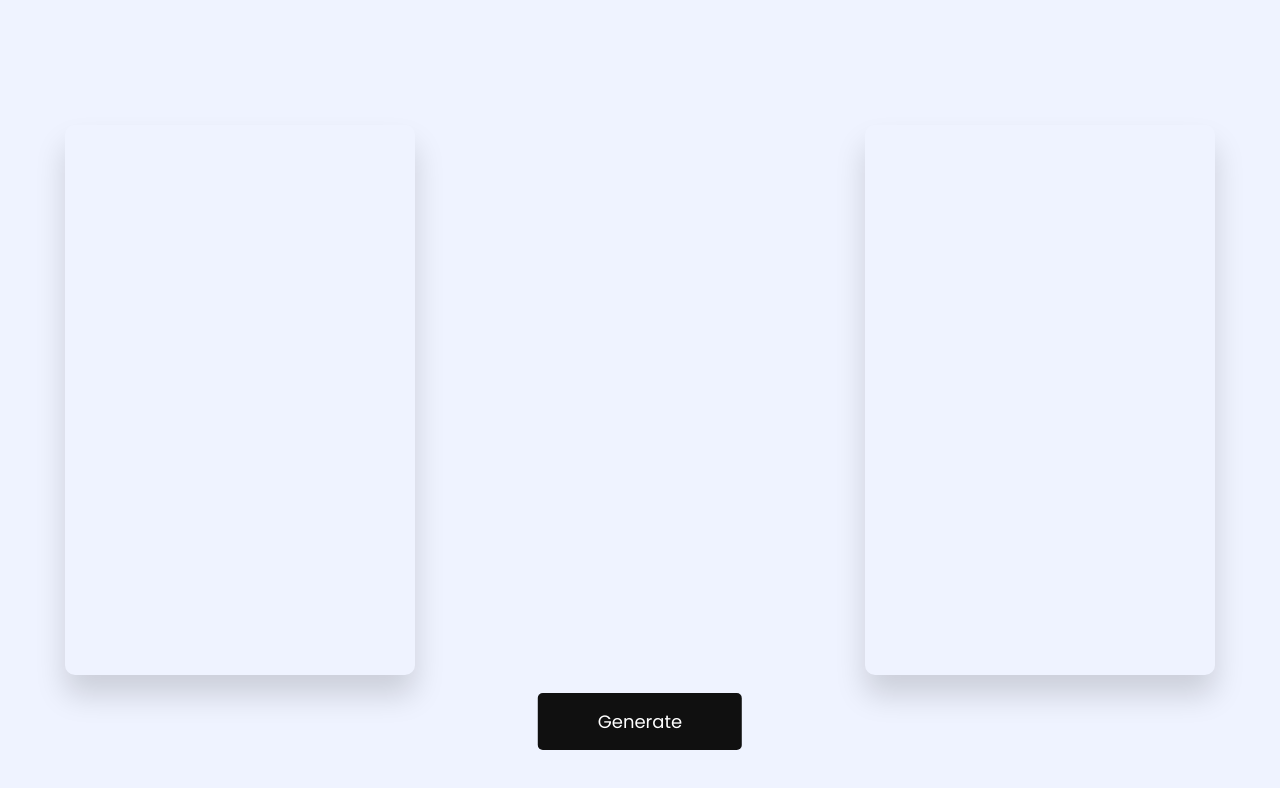
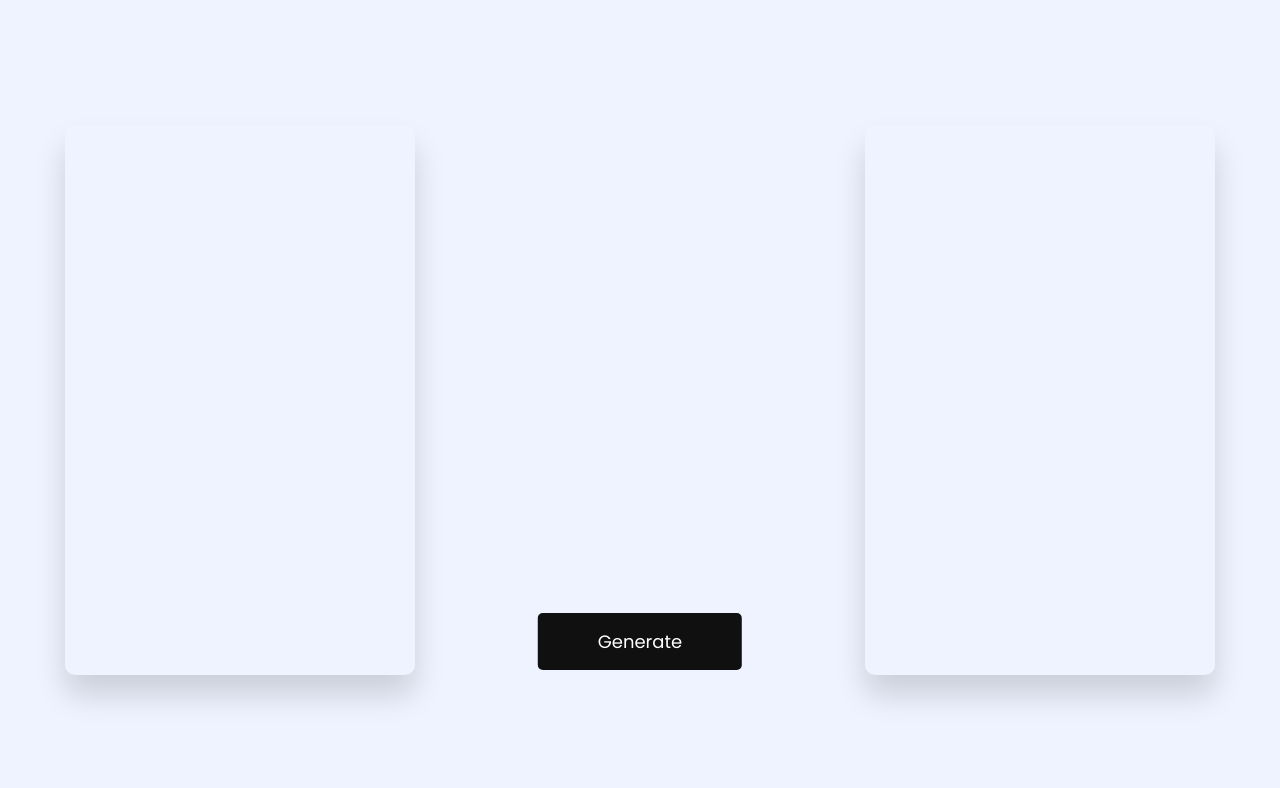
Before and after one commit to Ph1so/Pokemon, a plain HTML site: page index.html in a window 1280 px wide. Drawn offline with Linux system fonts and the light colour scheme.

Commit message:
first commit

```diff
--- a/style.css
+++ b/style.css
@@ -79,7 +79,7 @@
 
   .btn {
     position: fixed; /* Set position to fixed */
-    bottom: 20px; /* Position the button 20 pixels from the bottom */
+    bottom: 100px; /* Position the button 20 pixels from the bottom */
     left: 50%; /* Position the button horizontally centered */
     transform: translateX(-50%); /* Center horizontally */
     display: block;
```
